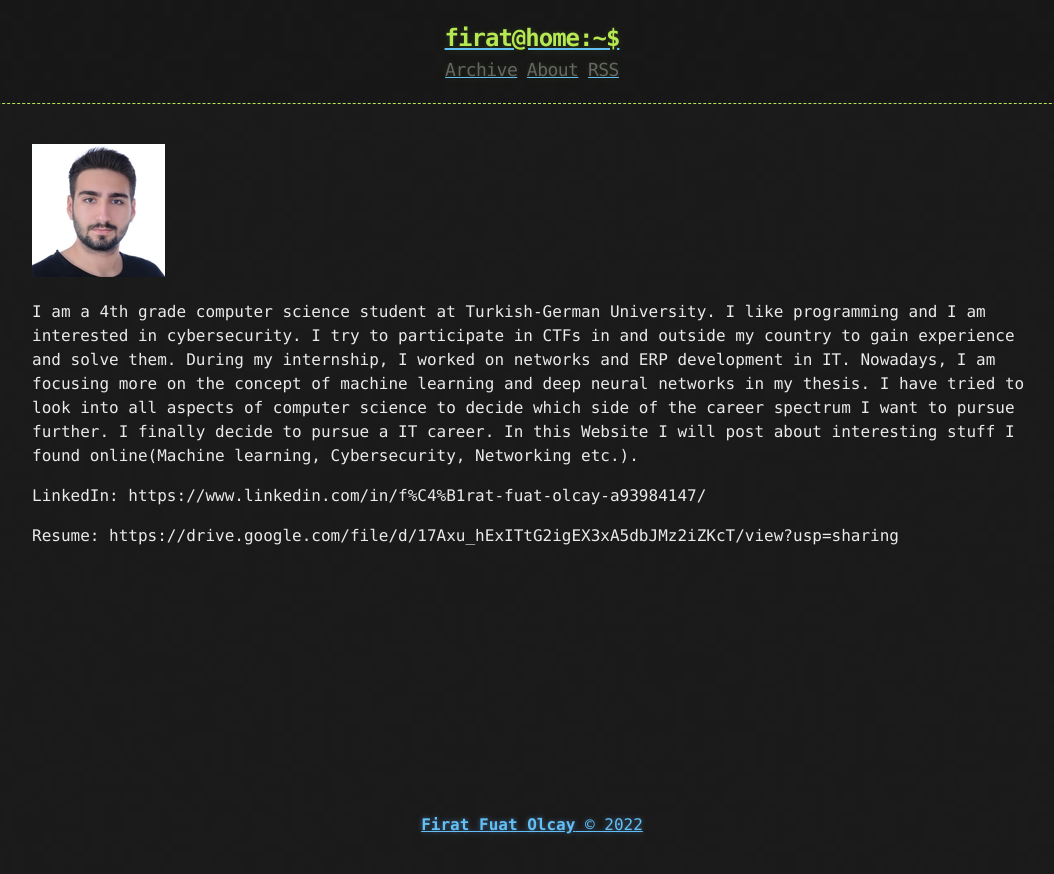
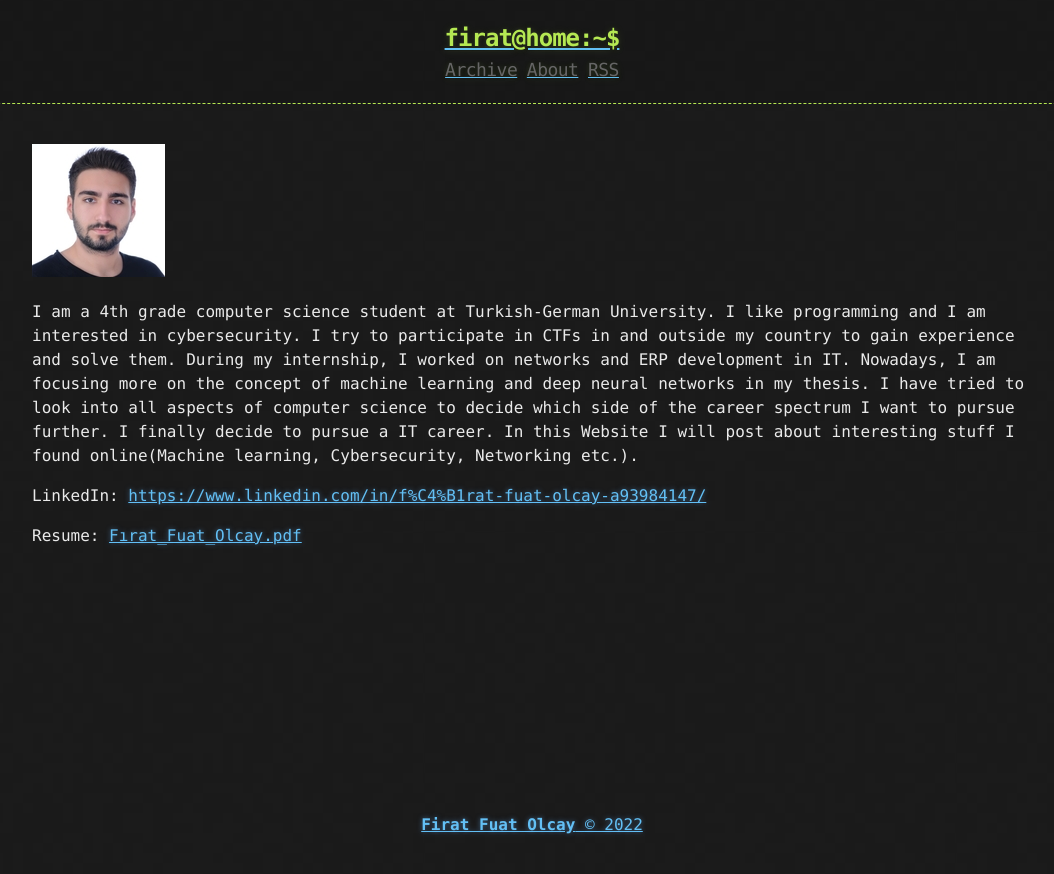
Before and after one commit to firatfolcay/firatfolcay.github.io, a Jekyll site: the page built from about.md, in a window 1280 px wide. Shown: the top 874 px of the page, without its empty margins (108-1162 px from the left). Built offline with Jekyll 4.4.1, drawn with Linux system fonts in a browser that asks for light colours.

Commit message:
Update about.md

```diff
--- a/about.md
+++ b/about.md
@@ -16,6 +16,6 @@
 
 
 
- LinkedIn: https://www.linkedin.com/in/f%C4%B1rat-fuat-olcay-a93984147/
+ LinkedIn: [https://www.linkedin.com/in/f%C4%B1rat-fuat-olcay-a93984147/]((https://www.linkedin.com/in/f%C4%B1rat-fuat-olcay-a93984147/))
 
- Resume: https://drive.google.com/file/d/17Axu_hExITtG2igEX3xA5dbJMz2iZKcT/view?usp=sharing
+ Resume: [Fırat_Fuat_Olcay.pdf](https://drive.google.com/file/d/17Axu_hExITtG2igEX3xA5dbJMz2iZKcT/view?usp=sharing)
```
